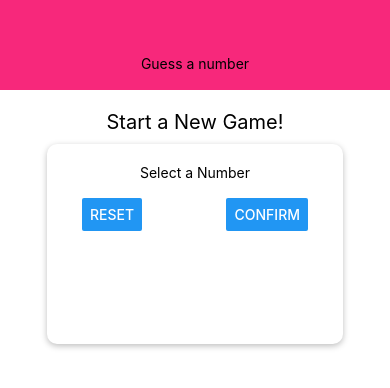
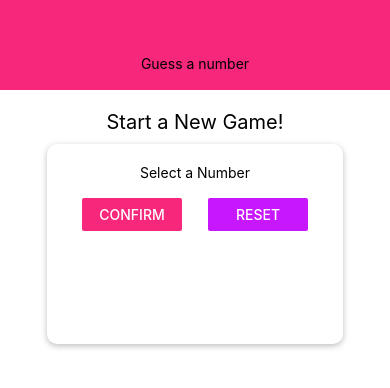
Before and after one commit to songhee24/expo-real-app, a React Native app: screen / in a window 390 px wide. Shown: the top 388 px of the page. Built offline with nearby package versions, Linux system fonts and the light colour scheme.

Commit message:
Color Theming with Constants

```diff
--- a/components/Header.js
+++ b/components/Header.js
@@ -1,4 +1,5 @@
 import {View, Text, StyleSheet} from "react-native";
+import Colors from "../constants/colors";
 
 const Header = props => {
     return (
@@ -13,7 +14,7 @@
         width: '100%',
         height: 90,
         paddingTop: 36,
-        backgroundColor: '#f7287b',
+        backgroundColor: Colors.primary,
         alignItems: 'center',
         justifyContent: 'center'
     },
--- /dev/null
+++ b/constants/colors.js
@@ -0,0 +1,4 @@
+export default {
+    primary: '#f7287b',
+    accent: '#c717fc'
+}
--- a/screens/StartGameScreen.js
+++ b/screens/StartGameScreen.js
@@ -1,5 +1,6 @@
 import {View, Text, TextInput, StyleSheet, Button} from "react-native";
 import Card from '../components/Card'
+import Colors from "../constants/colors";
 
 const StartGameScreen = props => {
     return (
@@ -9,8 +10,8 @@
                 <Text>Select a Number</Text>
                 <TextInput/>
                 <View style={styles.buttonContainer}>
-                    <Button title="Reset"/>
-                    <Button title="Confirm"/>
+                    <View style={styles.button}><Button title="Confirm" color={Colors.primary} /></View>
+                    <View style={styles.button}><Button title="Reset" color={Colors.accent} /></View>
                 </View>
             </Card>
         </View>
@@ -38,6 +39,9 @@
         width: '100%',
         justifyContent: 'space-between',
         paddingHorizontal: 15,
+    },
+    button: {
+        width: 100,
     }
 })
 
```
